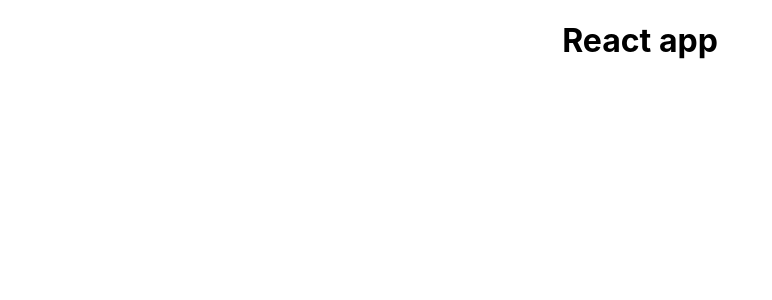
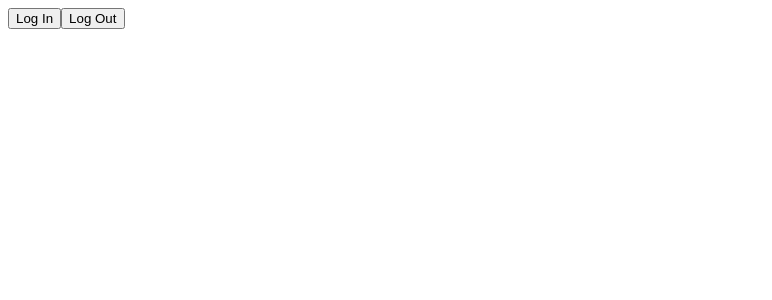
Before and after one commit to MarkvdKort/s3-individual-frontend, a React (Create React App) app in the folder frontend-s3/: page / in a window 1280 px wide. Shown: the top 300 px of the page, without its empty margins (0-772 px from the left). Built offline with nearby package versions, Linux system fonts and the light colour scheme.

Commit message:
Added first version of login using auth0

```diff
--- a/frontend-s3/package.json
+++ b/frontend-s3/package.json
@@ -3,11 +3,13 @@
   "version": "0.1.0",
   "private": true,
   "dependencies": {
+    "@auth0/auth0-react": "^1.10.2",
     "@testing-library/jest-dom": "^5.16.5",
     "@testing-library/react": "^13.4.0",
     "@testing-library/user-event": "^13.5.0",
     "react": "^18.2.0",
     "react-dom": "^18.2.0",
+    "react-router-dom": "^6.3.0",
     "react-scripts": "5.0.1",
     "web-vitals": "^2.1.4"
   },
--- a/frontend-s3/src/App.js
+++ b/frontend-s3/src/App.js
@@ -1,12 +1,15 @@
+import './App.css';
+import LoginButton from './LoginButton';
+import LogoutButton from './LogoutButton';
+import { useAuth0 } from "@auth0/auth0-react";
+import {Routes, Route, useNavigate, Navigate} from 'react-router-dom';
+import Profile from './Profile';
+function App() {
+  const { user, isAuthenticated, isLoading } = useAuth0();
 
-import './App.css';
-
-function App() {
   return (
-    <div className="App">
-      <h1>React app </h1>
-    </div>
-  );
+    <><LoginButton /><LogoutButton /><Profile /></>
+ );
 }
 
 export default App;
--- /dev/null
+++ b/frontend-s3/src/LoginButton.js
@@ -0,0 +1,12 @@
+import React from "react";
+import { useAuth0 } from "@auth0/auth0-react";
+const LoginButton = () => {
+    const { loginWithRedirect } = useAuth0();
+    return (
+    <button onClick={() => loginWithRedirect()}>
+        Log In
+    </button>
+     );
+}
+
+export default LoginButton;
--- /dev/null
+++ b/frontend-s3/src/LogoutButton.js
@@ -0,0 +1,14 @@
+import React from "react";
+import { useAuth0 } from "@auth0/auth0-react";
+
+const LogoutButton = () => {
+  const { logout } = useAuth0();
+
+  return (
+    <button onClick={() => logout({ returnTo: window.location.origin })}>
+      Log Out
+    </button>
+  );
+};
+
+export default LogoutButton;
--- /dev/null
+++ b/frontend-s3/src/Profile.js
@@ -0,0 +1,23 @@
+import React from "react";
+import { useAuth0 } from "@auth0/auth0-react";
+import LogoutButton from "./LogoutButton";
+
+const Profile = () => {
+  const { user, isAuthenticated, isLoading } = useAuth0();
+  if (isLoading) {
+    return <div>Loading ...</div>;
+  }
+
+  return (
+
+    isAuthenticated && (
+      <div>
+        <img src={user.picture} alt={user.name} />
+        <h2>{user.name}</h2>
+        <p>{user.email}</p>
+      </div>
+    )
+  );
+};
+
+export default Profile;
--- a/frontend-s3/src/index.js
+++ b/frontend-s3/src/index.js
@@ -1,17 +1,15 @@
-import React from 'react';
-import ReactDOM from 'react-dom/client';
-import './index.css';
-import App from './App';
-import reportWebVitals from './reportWebVitals';
+import React from "react";
+import ReactDOM from "react-dom";
+import App from "./App";
+import { Auth0Provider } from "@auth0/auth0-react";
 
-const root = ReactDOM.createRoot(document.getElementById('root'));
-root.render(
-  <React.StrictMode>
+ReactDOM.render(
+  <Auth0Provider
+    domain="dev-jeyflr0k.eu.auth0.com"
+    clientId="NHA6oU8g78iKdcdQYhvcpckUPWni46wF"
+    redirectUri={window.location.origin}
+  >
     <App />
-  </React.StrictMode>
+  </Auth0Provider>,
+  document.getElementById("root")
 );
-
-// If you want to start measuring performance in your app, pass a function
-// to log results (for example: reportWebVitals(console.log))
-// or send to an analytics endpoint. Learn more: https://bit.ly/CRA-vitals
-reportWebVitals();
```
Also changed, not shown: 2 other files (tests, documents, lock files or other folders).
